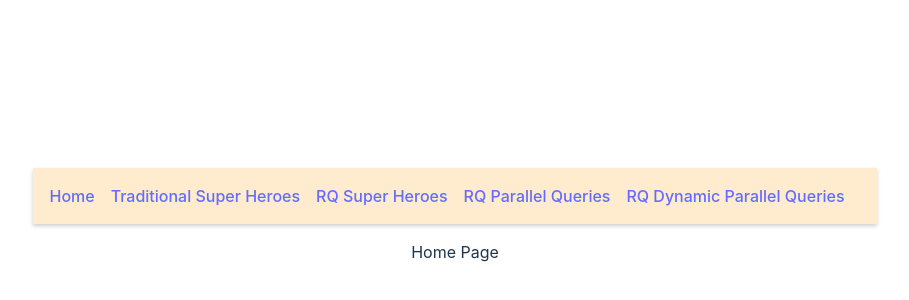
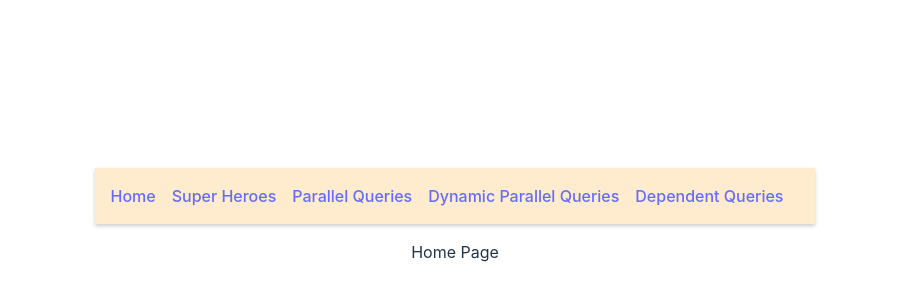
Before and after one commit to yuriy-bolotnyy/react-query, a React (Vite) app: page / in a window 1280 px wide. Shown: the part 184-484 px from the top of the page, without its empty margins (185-1094 px from the left). Built offline with nearby package versions, Linux system fonts and the light colour scheme.

Commit message:
Add dependent queries

```diff
--- a/src/App.jsx
+++ b/src/App.jsx
@@ -7,6 +7,7 @@ import { SuperHeroesPage } from './components/SuperHeroes.page'
 import { RQSuperHeroPage } from './components/RQSuperHero.page'
 import { ParallelQueriesPage } from './components/ParallelQueries.page'
 import { DynamicParallelPage } from './components/DynamicParallel.page'
+import { DependentQueriesPage } from './components/DependentQueries.page'
 
 import { BrowserRouter as Router, Routes, Route, Link } from 'react-router-dom'
 
@@ -25,22 +26,26 @@ function App() {
                 <li>
                   <Link to='/'>Home</Link>
                 </li>
+                {/* <li>
+                  <Link to='/super-heroes'>Traditional Super Heroes</Link>
+                </li> */}
                 <li>
-                  <Link to='/super-heroes'>Traditional Super Heroes</Link>
+                  <Link to='/rq-super-heroes'>Super Heroes</Link>
                 </li>
                 <li>
-                  <Link to='/rq-super-heroes'>RQ Super Heroes</Link>
+                  <Link to='/rq-parallel'>Parallel Queries</Link>
                 </li>
                 <li>
-                  <Link to='/rq-parallel'>RQ Parallel Queries</Link>
+                  <Link to='/rq-dynamic-parallel'>Dynamic Parallel Queries</Link>
                 </li>
                 <li>
-                  <Link to='/rq-dynamic-parallel'>RQ Dynamic Parallel Queries</Link>
+                  <Link to='/rq-dependent'>Dependent Queries</Link>
                 </li>
               </ul>
             </nav>
 
             <Routes>
+              <Route exact path='/rq-dependent' element={<DependentQueriesPage email='vishwas@example.com' />}/>
               <Route exact path='/rq-dynamic-parallel' element={<DynamicParallelPage heroIds={[1, 3]} />}/>
               <Route exact path='/rq-parallel' element={<ParallelQueriesPage />}/>
               <Route exact path='/rq-super-heroes/:heroId' element={<RQSuperHeroPage/>}/>
--- /dev/null
+++ b/src/components/DependentQueries.page.jsx
@@ -0,0 +1,39 @@
+import { useQuery } from "react-query"
+import axios from 'axios'
+
+const fetchUserByEmail = (email) => {
+    return axios.get(`http://localhost:3000/users/${email}`)
+}
+
+const fetchCoursesByChannelId = (channelId) => {
+    return axios.get(`http://localhost:3000/channels/${channelId}`)
+}
+
+export const DependentQueriesPage = ({ email }) => {
+
+    const {data: user} = useQuery(['user', email], () => fetchUserByEmail(email))
+    console.log('user: ', user?.data)
+    const channelId = user?.data.channelId
+
+    const {data: channel} = useQuery(
+        ['courses', channelId],
+        () => fetchCoursesByChannelId(channelId),
+        {
+            enabled: !!channelId,   // Keep the second (dependent) query in a disabled state, until the first query fetches result (channelId)
+        })
+
+    console.log('channel: ', channel?.data)
+    const courses = channel?.data?.courses
+    console.log('courses: ', courses)
+
+    return <div>
+        <h2>DependentQueries</h2>
+
+        {channelId && <h3>ChannelId: {channelId}</h3>}
+
+        {courses?.map(course => (
+            <div key={course}>{course}</div>
+        ))}
+
+        </div>
+}
```
